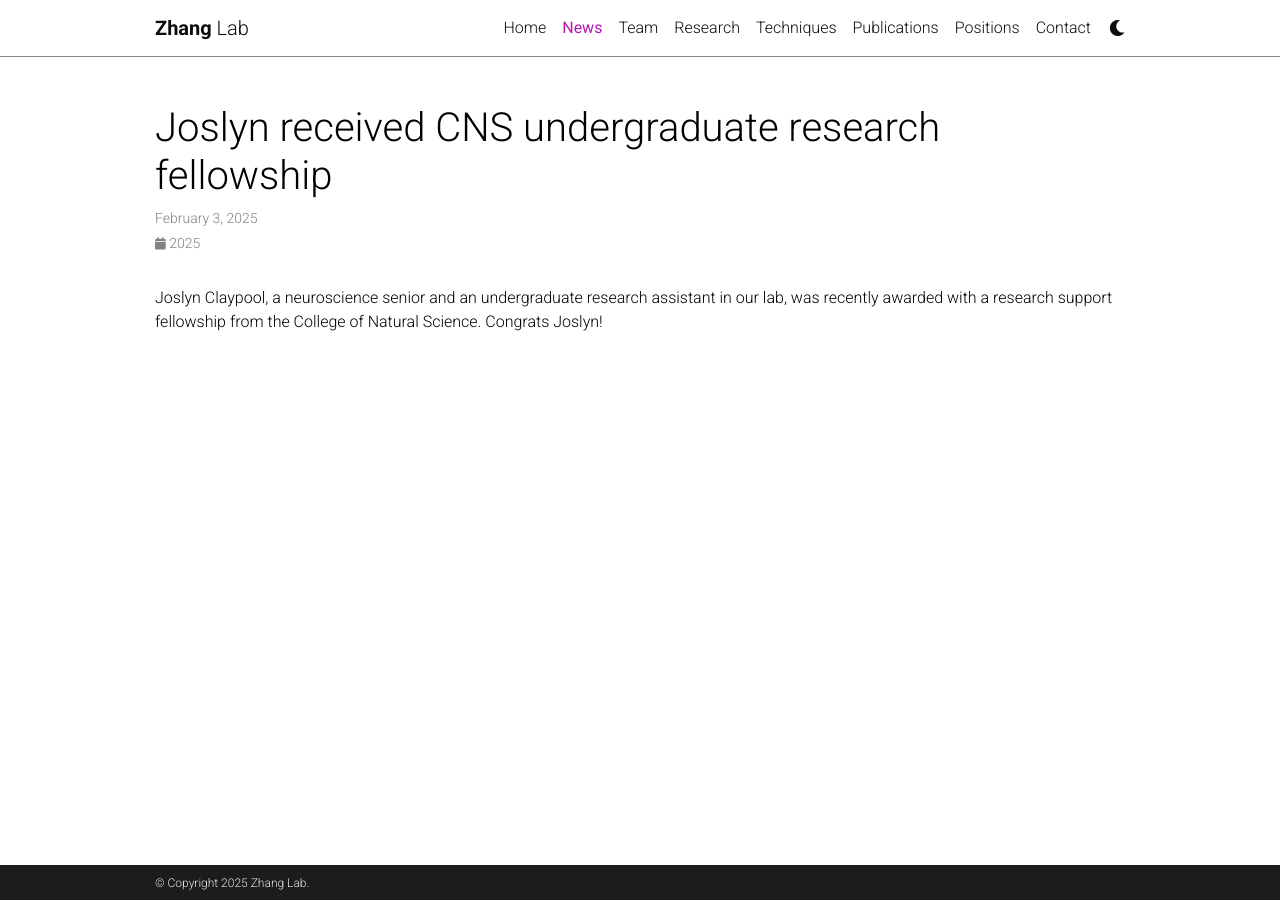
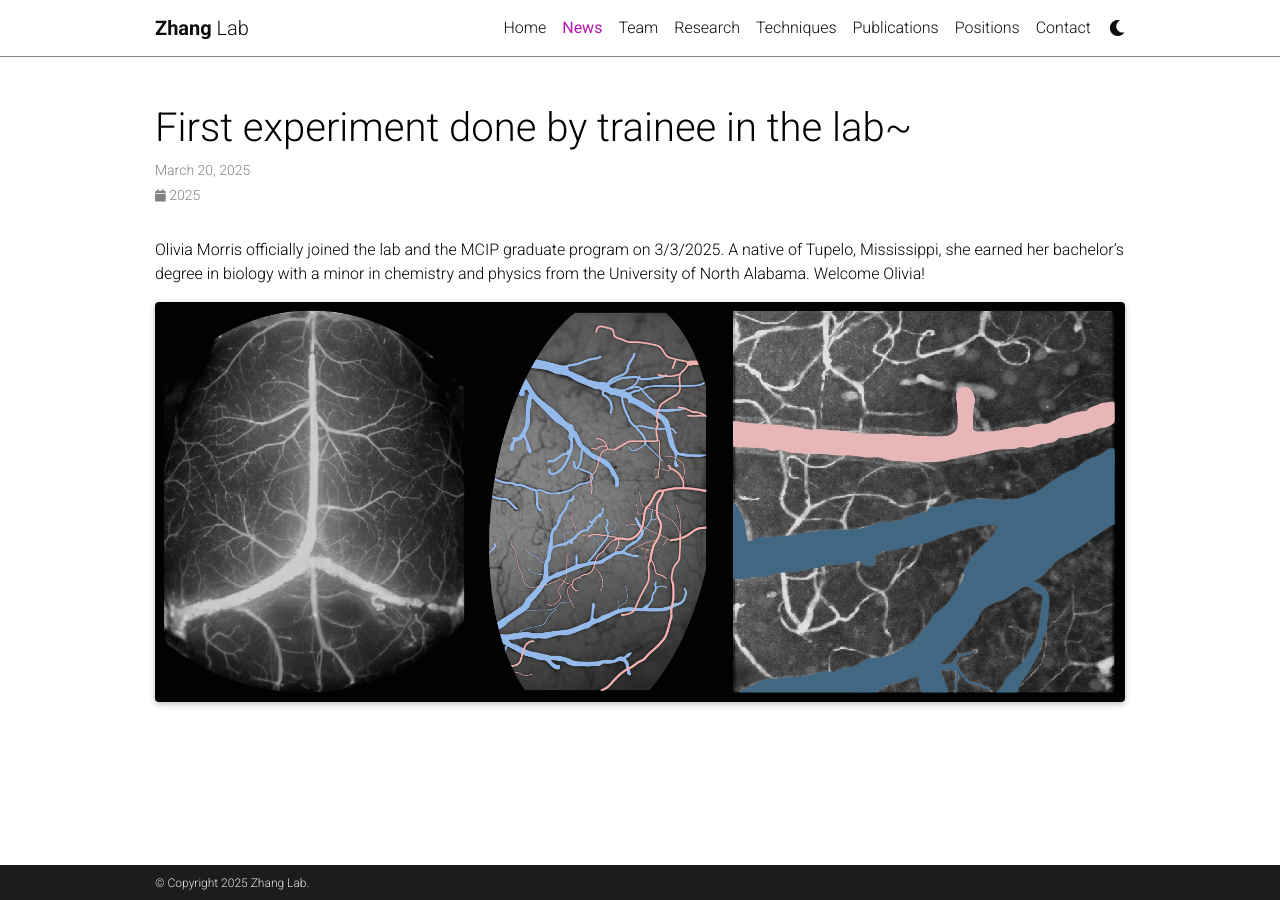
Before and after one commit to zhanglabmsu/zhanglabmsu.github.io, a Jekyll site: the page built from _posts/2025-03-20-1.md, in a window 1280 px wide. Built offline with Jekyll 4.4.1, drawn with Linux system fonts in a browser that asks for light colours; full-size pictures stand in for the smaller copies a plugin makes; comment, search, counter and statistics services are not loaded; a style sheet for code colours, icons or effects is not loaded.

Commit message:
initial commit

```diff
--- /dev/null
+++ b/_posts/2025-03-20-1.md
@@ -0,0 +1,15 @@
+---
+layout: post
+title: First experiment done by trainee in the lab~
+date: 2025-03-20 21:00:00
+description:
+tags:
+categories:
+
+---
+ Olivia Morris officially joined the lab and the MCIP graduate program on 3/3/2025. A native of Tupelo, Mississippi, she earned her bachelor’s degree in biology with a minor in chemistry and physics from the University of North Alabama. Welcome Olivia!
+ <div class="row">
+    <div class="col-sm mt-3 mt-md-0">
+        {% include figure.html path="assets/img/team/TeamGroupPhoto.png" title="example image" class="img-fluid rounded z-depth-1" %}
+    </div>
+</div>
```
Also changed, not shown: _posts/2025-03-03-1.md (+1 -1 lines), _projects/03_01_olivia_morris.md (+2 -2 lines).
